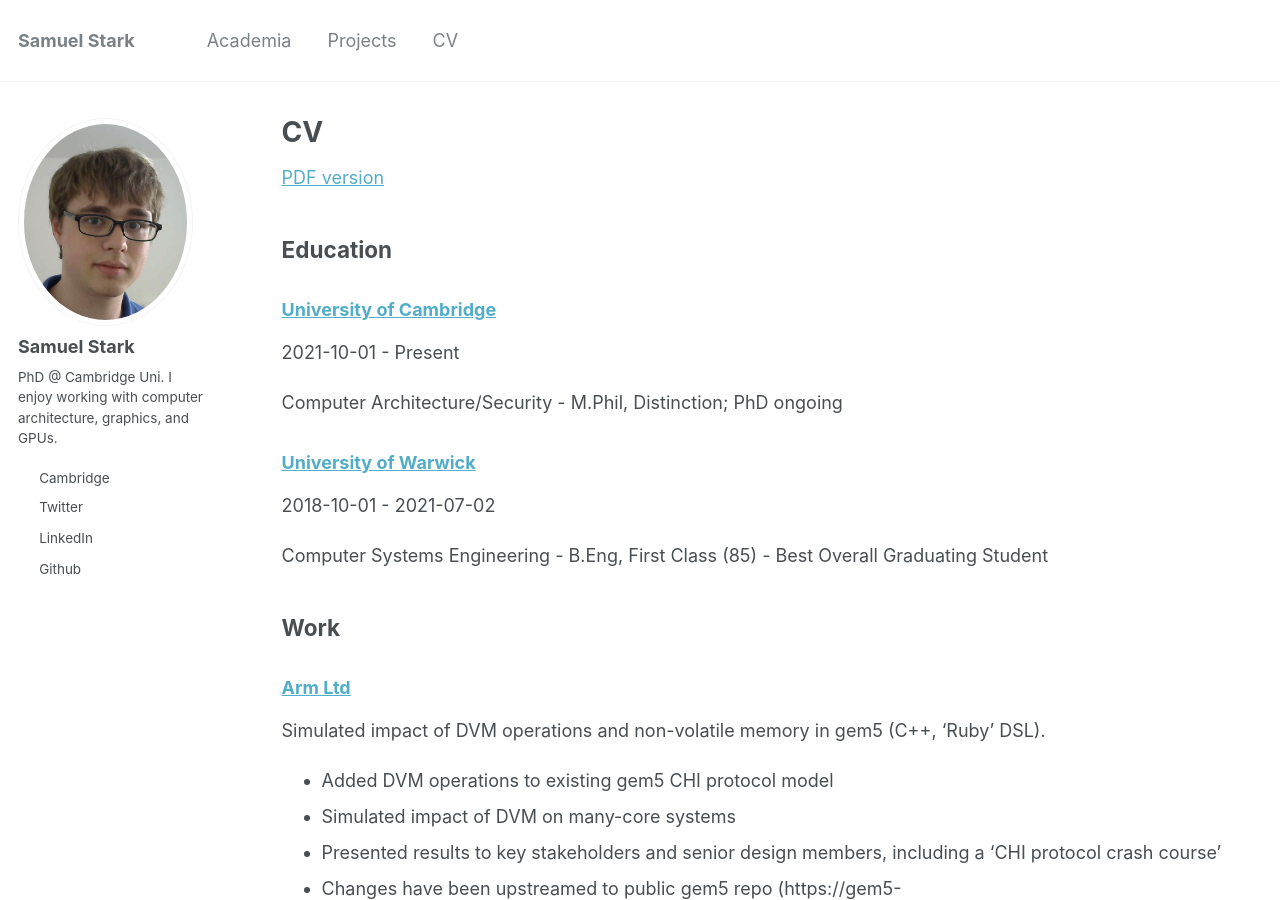
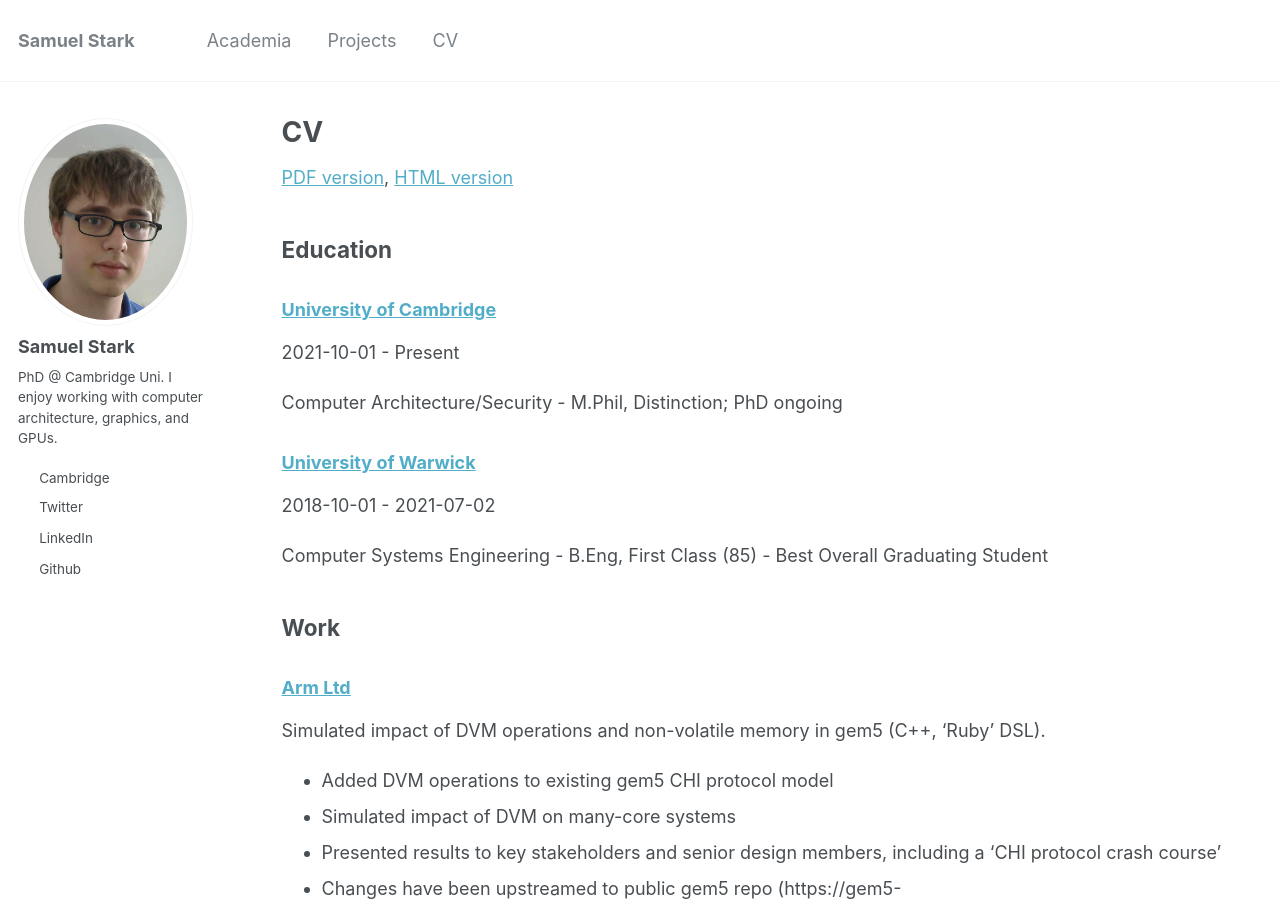
Before and after one commit to theturboturnip/theturboturnip.github.io, a Jekyll site: the page built from _pages/cv.md, in a window 1280 px wide and 900 px high. Built offline with Jekyll 4.4.1, drawn with Linux system fonts in a browser that asks for light colours; an icon font too large for the unit is left out; a script bundle is joined from its source files by our own code; library files that are not in the unit come from our copies.

Commit message:
Added HTML link

```diff
--- a/_pages/cv.md
+++ b/_pages/cv.md
@@ -9,6 +9,6 @@ redirect_from:
 
 {% include base_path %}
 
-[PDF version](/files/cv/current.pdf)
+[PDF version](/files/cv/current.pdf), [HTML version](/files/cv/current.html)
 
 {% include cv/current.md %}
```
